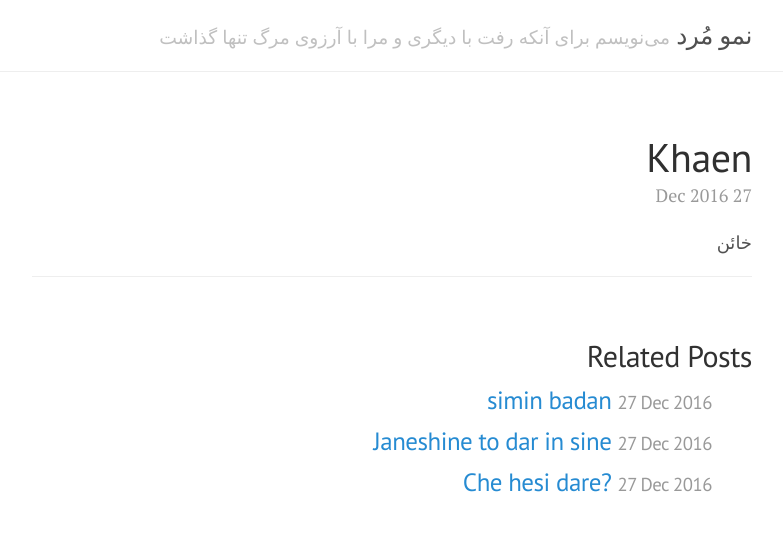
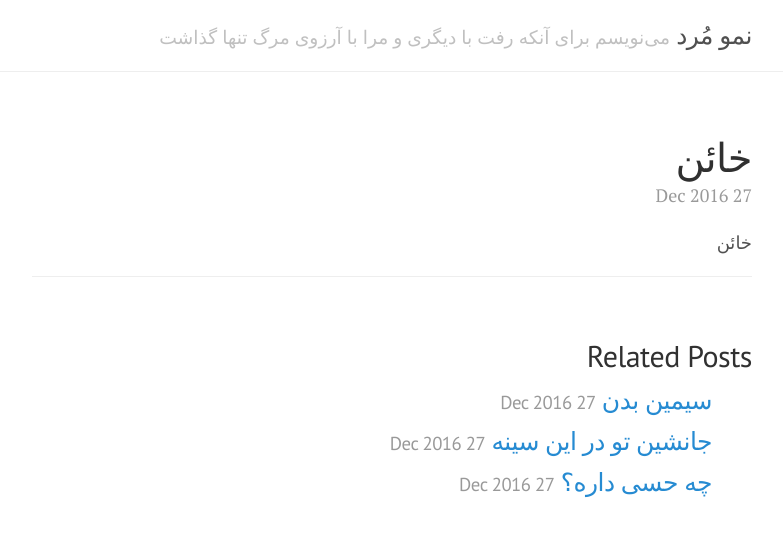
Before and after one commit to nemoisdead/nemoisdead, a Jekyll site: the page built from _posts/2016-12-27-khaen.markdown, in a window 1280 px wide. Shown: the top 537 px of the page, without its empty margins (248-1031 px from the left). Built offline with Jekyll 4.4.1, drawn with Linux system fonts in a browser that asks for light colours.

Commit message:
Fix post titles

```diff
--- a/_posts/2016-12-27-che-hesi-dare.markdown
+++ b/_posts/2016-12-27-che-hesi-dare.markdown
@@ -1,6 +1,6 @@
 ---
 published: true
 layout: post
-title: Che hesi dare?
+title: چه حسی داره؟
 ---
 چه حسی داری اون لحظه؟ لذت میبری؟
--- a/_posts/2016-12-27-janeshine-to-dar-in-sine.markdown
+++ b/_posts/2016-12-27-janeshine-to-dar-in-sine.markdown
@@ -1,6 +1,6 @@
 ---
 published: true
 layout: post
-title: Janeshine to dar in sine
+title: جانشین تو در این سینه
 ---
 جانشین تو در این سینه خداوند نشد
--- a/_posts/2016-12-27-khaen.markdown
+++ b/_posts/2016-12-27-khaen.markdown
@@ -1,6 +1,6 @@
 ---
 published: true
 layout: post
-title: Khaen
+title: خائن
 ---
 خائن
--- a/_posts/2016-12-27-simin-badan.markdown
+++ b/_posts/2016-12-27-simin-badan.markdown
@@ -1,6 +1,6 @@
 ---
 published: true
 layout: post
-title: simin badan
+title: سیمین بدن
 ---
 ترسم که آن سیمین بدن باشد در آغوش رغیب...
```
